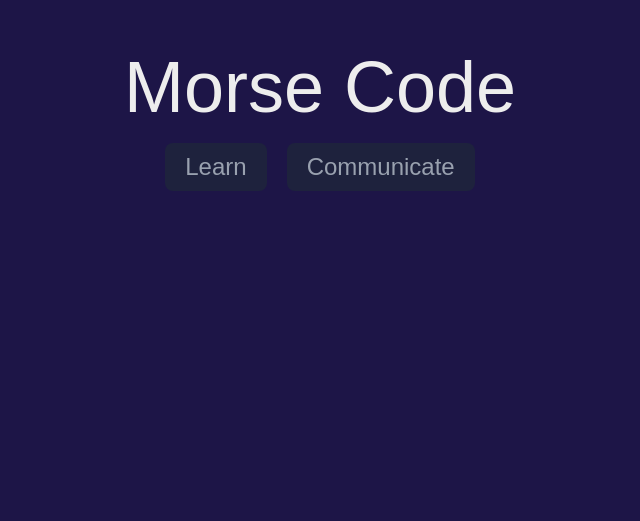
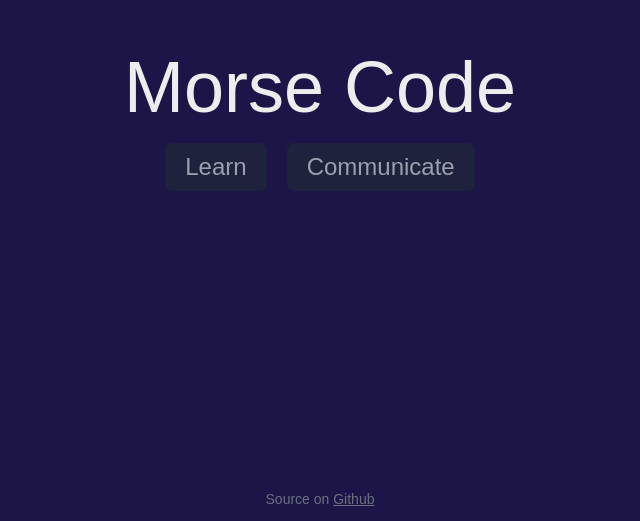
Before and after one commit to ConstintCreations/Morse-Code, a Next.js app: page / in a window 1280 px wide. Shown: the part 279-800 px from the top of the page, without its empty margins (320-960 px from the left). Built offline with nearby package versions, Linux system fonts and the light colour scheme; a web font is replaced by a local one.

Commit message:
Added a footer, Updated the README, and Deployed on Render

```diff
--- a/src/app/page.tsx
+++ b/src/app/page.tsx
@@ -15,6 +15,9 @@ export default function Home() {
           <HomeLink text="Learn" href="/learn"></HomeLink>
           <HomeLink text="Communicate" href="/communicate"></HomeLink>
       </div>
+      <div className="fixed bottom-3 text-sm text-gray-500">
+        Source on <a className="underline hover:text-gray-200" href="https://github.com/ConstintCreations/Morse-Code" target="_blank">Github</a>
+      </div>
     </div>
   );
 }
```
Also changed, not shown: 1 other file (tests, documents, lock files or other folders).
